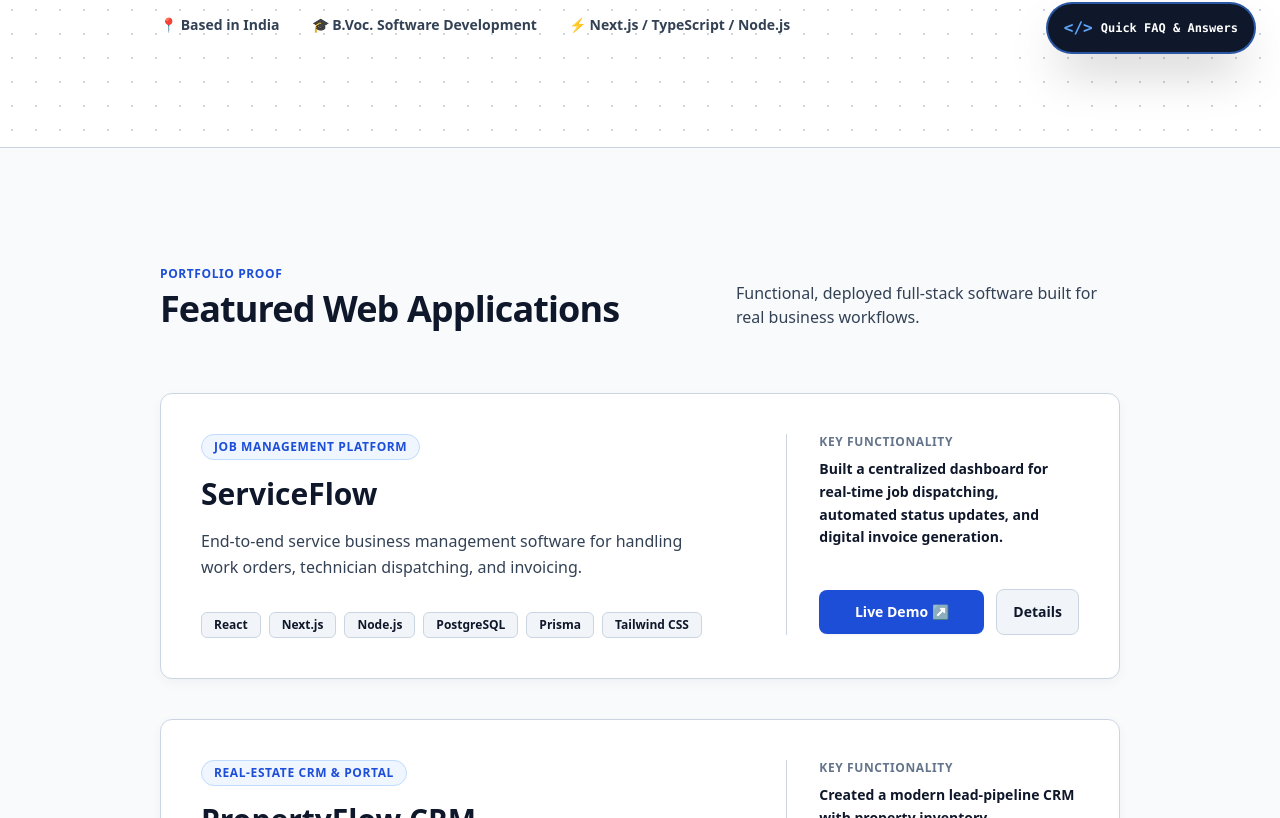
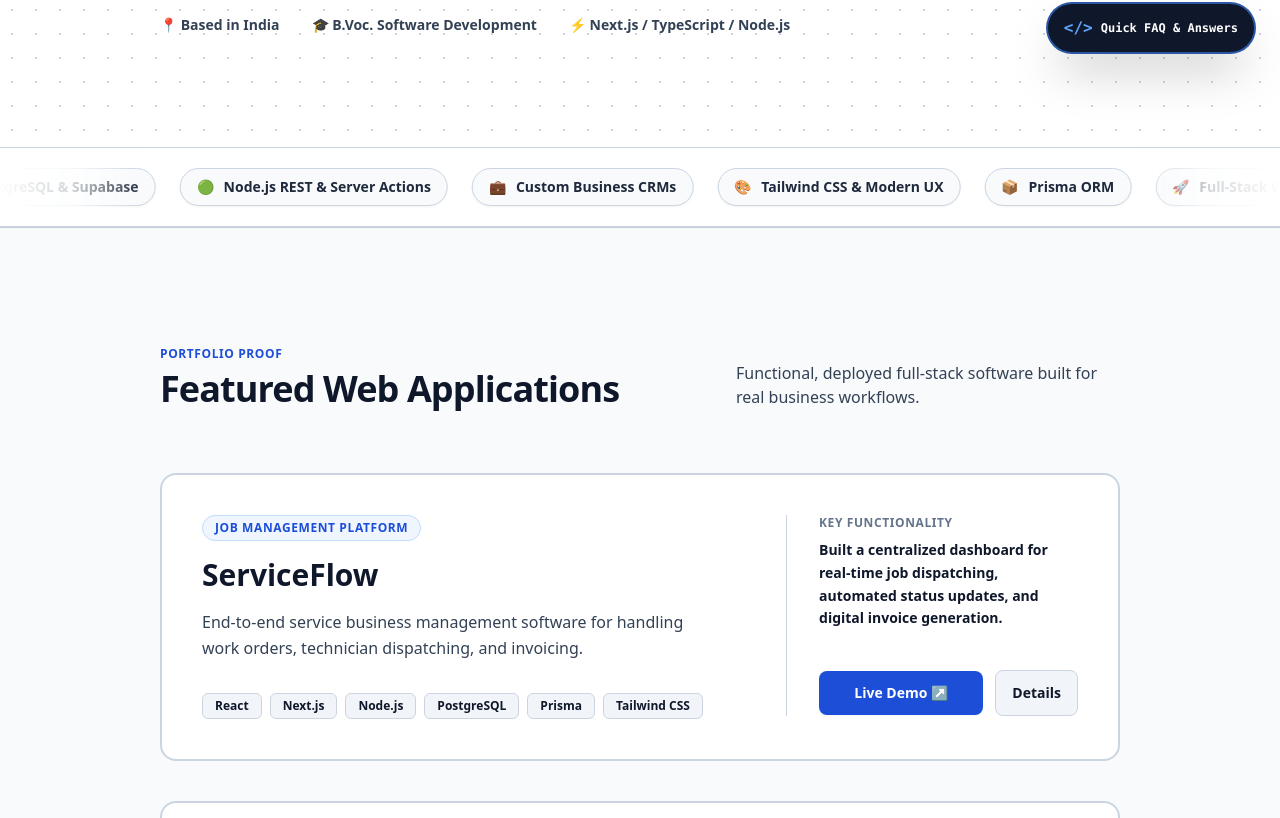
Before and after one commit to mituu6067653/portfolio, a Next.js app: page / in a window 1280 px wide. Shown: the part 722-1540 px from the top of the page. Built offline with nearby package versions, Linux system fonts and the light colour scheme.

Commit message:
feat: add infinite tech marquee and spotlight card hover effects

```diff
--- a/src/app/globals.css
+++ b/src/app/globals.css
@@ -45,3 +45,22 @@ body {
   backdrop-filter: blur(12px);
   -webkit-backdrop-filter: blur(12px);
 }
+
+@keyframes marquee {
+  0% {
+    transform: translateX(0%);
+  }
+  100% {
+    transform: translateX(-50%);
+  }
+}
+
+.animate-marquee {
+  display: flex;
+  width: max-content;
+  animation: marquee 35s linear infinite;
+}
+
+.animate-marquee:hover {
+  animation-play-state: paused;
+}
--- a/src/app/page.tsx
+++ b/src/app/page.tsx
@@ -1,6 +1,7 @@
 import type { Metadata } from "next";
 import Navbar from "@/components/Navbar";
 import Hero from "@/components/Hero";
+import TechMarquee from "@/components/TechMarquee";
 import FeaturedWork from "@/components/FeaturedWork";
 import { Services, Process, AboutAndTech } from "@/components/Sections";
 import Contact from "@/components/Contact";
@@ -23,6 +24,7 @@ export default function Home() {
       <Navbar />
       <main className="flex-grow">
         <Hero />
+        <TechMarquee />
         <FeaturedWork />
         <Services />
         <Process />
--- a/src/components/FeaturedWork.tsx
+++ b/src/components/FeaturedWork.tsx
@@ -1,5 +1,119 @@
+"use client";
+
+import { useState } from "react";
 import { PROJECTS } from "@/data/portfolio";
 import Link from "next/link";
+
+interface ProjectItem {
+  slug: string;
+  name: string;
+  category: string;
+  description: string;
+  technologies: string[];
+  solution: string;
+  liveUrl: string;
+}
+
+function SpotlightCard({ project }: { project: ProjectItem }) {
+  const [mousePosition, setMousePosition] = useState({ x: -1000, y: -1000 });
+  const [isHovered, setIsHovered] = useState(false);
+
+  const handleMouseMove = (e: React.MouseEvent<HTMLDivElement>) => {
+    const rect = e.currentTarget.getBoundingClientRect();
+    setMousePosition({
+      x: e.clientX - rect.left,
+      y: e.clientY - rect.top,
+    });
+  };
+
+  return (
+    <div
+      onMouseMove={handleMouseMove}
+      onMouseEnter={() => setIsHovered(true)}
+      onMouseLeave={() => {
+        setIsHovered(false);
+        setMousePosition({ x: -1000, y: -1000 });
+      }}
+      className="relative overflow-hidden rounded-2xl border-2 border-[#CBD5E1] bg-white p-6 sm:p-10 flex flex-col lg:flex-row gap-8 items-start justify-between transition-all duration-300 hover:border-[#2563EB] hover:shadow-xl group"
+    >
+      {/* Spotlight Radial Beam following cursor */}
+      <div
+        className="pointer-events-none absolute -inset-px transition-opacity duration-300"
+        style={{
+          opacity: isHovered ? 1 : 0,
+          background: `radial-gradient(650px circle at ${mousePosition.x}px ${mousePosition.y}px, rgba(37, 99, 235, 0.08), transparent 70%)`,
+        }}
+      />
+
+      {/* Subtle border highlight following cursor */}
+      <div
+        className="pointer-events-none absolute -inset-[1px] rounded-2xl transition-opacity duration-300"
+        style={{
+          opacity: isHovered ? 1 : 0,
+          background: `radial-gradient(400px circle at ${mousePosition.x}px ${mousePosition.y}px, rgba(37, 99, 235, 0.35), transparent 60%)`,
+          mask: "linear-gradient(#fff 0 0) content-box, linear-gradient(#fff 0 0)",
+          WebkitMask: "linear-gradient(#fff 0 0) content-box, linear-gradient(#fff 0 0)",
+          maskComposite: "exclude",
+          WebkitMaskComposite: "xor",
+          padding: "2px",
+        }}
+      />
+
+      <div className="space-y-4 lg:w-7/12 relative z-10">
+        <div className="flex items-center gap-3">
+          <span className="text-xs font-bold uppercase tracking-wider text-[#1D4ED8] bg-[#EFF6FF] border border-[#BFDBFE] px-3 py-1 rounded-full">
+            {project.category}
+          </span>
+        </div>
+        <h3 className="text-2xl sm:text-3xl font-extrabold text-[#0F172A] group-hover:text-[#1D4ED8] transition-colors">
+          {project.name}
+        </h3>
+        <p className="text-base text-[#334155] leading-relaxed font-normal">
+          {project.description}
+        </p>
+
+        <div className="pt-4 flex flex-wrap gap-2">
+          {project.technologies.map((tech) => (
+            <span
+              key={tech}
+              className="px-3 py-1 text-xs font-bold text-[#0F172A] bg-[#F1F5F9] border border-[#CBD5E1] rounded-md transition-colors group-hover:bg-[#EFF6FF] group-hover:border-[#BFDBFE]"
+            >
+              {tech}
+            </span>
+          ))}
+        </div>
+      </div>
+
+      <div className="w-full lg:w-4/12 flex flex-col justify-between h-full pt-4 lg:pt-0 lg:border-l lg:border-[#CBD5E1] lg:pl-8 space-y-6 relative z-10">
+        <div>
+          <h4 className="text-xs font-bold uppercase tracking-wider text-[#64748B] mb-2">
+            Key Functionality
+          </h4>
+          <p className="text-sm text-[#0F172A] font-semibold leading-relaxed">
+            {project.solution}
+          </p>
+        </div>
+
+        <div className="flex items-center gap-3 pt-4">
+          <a
+            href={project.liveUrl}
+            target="_blank"
+            rel="noopener noreferrer"
+            className="flex-1 inline-flex items-center justify-center px-4 py-3 text-sm font-bold text-white bg-[#1D4ED8] hover:bg-[#1E40AF] rounded-lg transition-all text-center shadow-xs hover:shadow-md active:scale-98"
+          >
+            Live Demo ↗
+          </a>
+          <Link
+            href={`/projects/${project.slug}`}
+            className="inline-flex items-center justify-center px-4 py-3 text-sm font-bold text-[#0F172A] bg-[#F1F5F9] hover:bg-[#E2E8F0] border border-[#CBD5E1] rounded-lg transition-colors"
+          >
+            Details
+          </Link>
+        </div>
+      </div>
+    </div>
+  );
+}
 
 export default function FeaturedWork() {
   return (
@@ -21,63 +135,7 @@ export default function FeaturedWork() {
 
         <div className="space-y-10">
           {PROJECTS.map((project) => (
-            <div
-              key={project.slug}
-              className="high-contrast-card rounded-xl p-6 sm:p-10 flex flex-col lg:flex-row gap-8 items-start justify-between"
-            >
-              <div className="space-y-4 lg:w-7/12">
-                <div className="flex items-center gap-3">
-                  <span className="text-xs font-bold uppercase tracking-wider text-[#1D4ED8] bg-[#EFF6FF] border border-[#BFDBFE] px-3 py-1 rounded-full">
-                    {project.category}
-                  </span>
-                </div>
-                <h3 className="text-2xl sm:text-3xl font-extrabold text-[#0F172A]">
-                  {project.name}
-                </h3>
-                <p className="text-base text-[#334155] leading-relaxed font-normal">
-                  {project.description}
-                </p>
-
-                <div className="pt-4 flex flex-wrap gap-2">
-                  {project.technologies.map((tech) => (
-                    <span
-                      key={tech}
-                      className="px-3 py-1 text-xs font-bold text-[#0F172A] bg-[#F1F5F9] border border-[#CBD5E1] rounded-md"
-                    >
-                      {tech}
-                    </span>
-                  ))}
-                </div>
-              </div>
-
-              <div className="w-full lg:w-4/12 flex flex-col justify-between h-full pt-4 lg:pt-0 lg:border-l lg:border-[#CBD5E1] lg:pl-8 space-y-6">
-                <div>
-                  <h4 className="text-xs font-bold uppercase tracking-wider text-[#64748B] mb-2">
-                    Key Functionality
-                  </h4>
-                  <p className="text-sm text-[#0F172A] font-semibold leading-relaxed">
-                    {project.solution}
-                  </p>
-                </div>
-
-                <div className="flex items-center gap-3 pt-4">
-                  <a
-                    href={project.liveUrl}
-                    target="_blank"
-                    rel="noopener noreferrer"
-                    className="flex-1 inline-flex items-center justify-center px-4 py-3 text-sm font-bold text-white bg-[#1D4ED8] hover:bg-[#1E40AF] rounded-lg transition-colors text-center shadow-xs"
-                  >
-                    Live Demo ↗
-                  </a>
-                  <Link
-                    href={`/projects/${project.slug}`}
-                    className="inline-flex items-center justify-center px-4 py-3 text-sm font-bold text-[#0F172A] bg-[#F1F5F9] hover:bg-[#E2E8F0] border border-[#CBD5E1] rounded-lg transition-colors"
-                  >
-                    Details
-                  </Link>
-                </div>
-              </div>
-            </div>
+            <SpotlightCard key={project.slug} project={project} />
           ))}
         </div>
       </div>
--- /dev/null
+++ b/src/components/TechMarquee.tsx
@@ -0,0 +1,39 @@
+export default function TechMarquee() {
+  const marqueeItems = [
+    { label: "Next.js 16 (App Router)", icon: "⚡" },
+    { label: "React & TypeScript", icon: "⚛️" },
+    { label: "PostgreSQL & Supabase", icon: "🐘" },
+    { label: "Node.js REST & Server Actions", icon: "🟢" },
+    { label: "Custom Business CRMs", icon: "💼" },
+    { label: "Tailwind CSS & Modern UX", icon: "🎨" },
+    { label: "Prisma ORM", icon: "📦" },
+    { label: "Full-Stack Web Applications", icon: "🚀" },
+    { label: "Vercel & Cloud CI/CD", icon: "☁️" },
+    { label: "Enterprise RBAC Security", icon: "🛡️" },
+    { label: "Real-time Operations Systems", icon: "📊" }
+  ];
+
+  // Duplicate items for continuous seamless loop
+  const list = [...marqueeItems, ...marqueeItems];
+
+  return (
+    <div className="relative w-full overflow-hidden border-y border-[#CBD5E1] bg-white py-4 sm:py-5 shadow-xs">
+      {/* Left gradient fade mask */}
+      <div className="pointer-events-none absolute left-0 top-0 z-10 h-full w-20 sm:w-36 bg-gradient-to-r from-white via-white/80 to-transparent" />
+      {/* Right gradient fade mask */}
+      <div className="pointer-events-none absolute right-0 top-0 z-10 h-full w-20 sm:w-36 bg-gradient-to-l from-white via-white/80 to-transparent" />
+
+      <div className="animate-marquee flex items-center gap-4 sm:gap-6">
+        {list.map((item, idx) => (
+          <div
+            key={idx}
+            className="flex items-center gap-2.5 px-4 py-2 rounded-full bg-[#F8FAFC] border border-[#CBD5E1] text-xs sm:text-sm font-bold text-[#1E293B] whitespace-nowrap shadow-xs hover:border-[#2563EB] hover:text-[#1D4ED8] hover:bg-[#EFF6FF] transition-all cursor-default"
+          >
+            <span className="text-sm">{item.icon}</span>
+            <span>{item.label}</span>
+          </div>
+        ))}
+      </div>
+    </div>
+  );
+}
```
